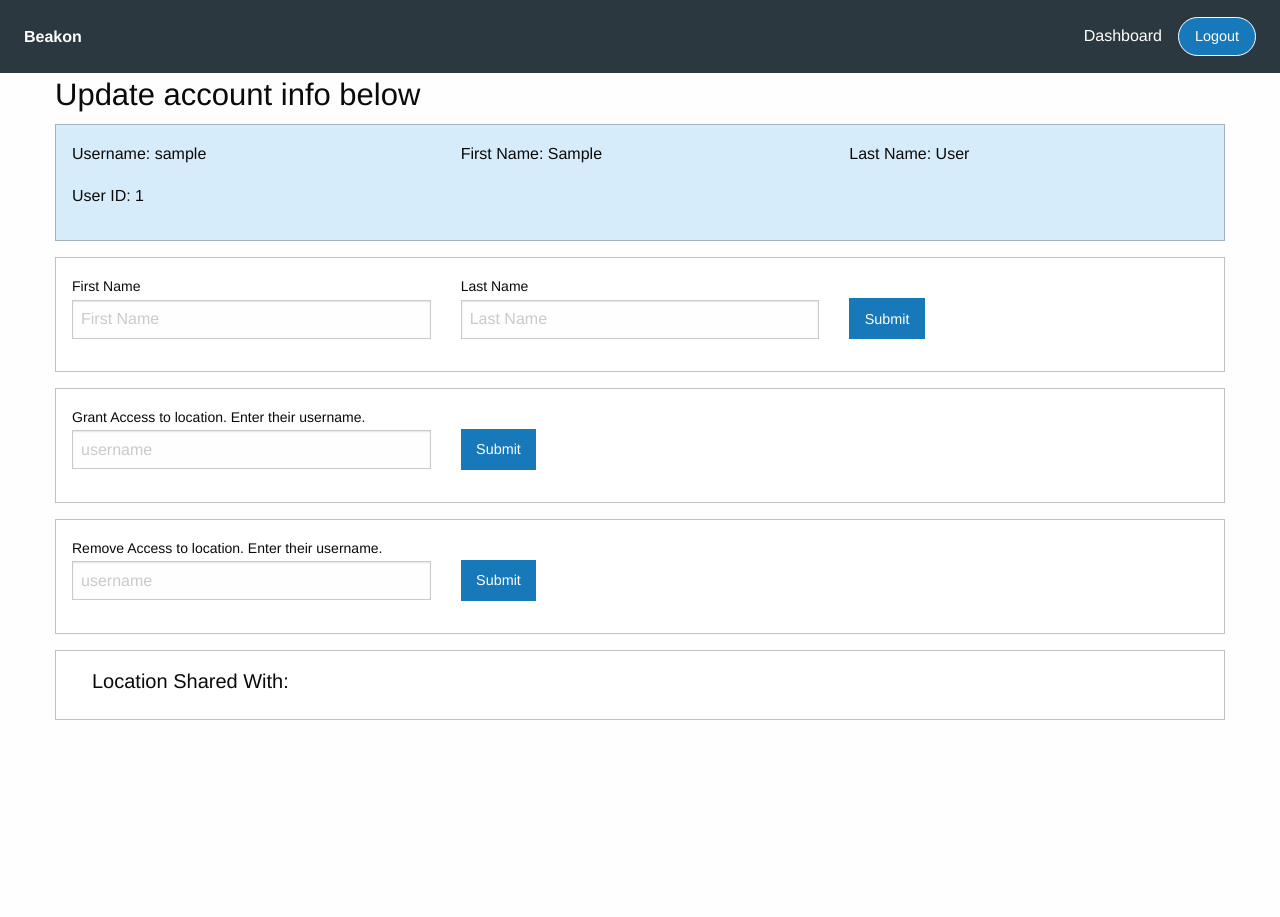
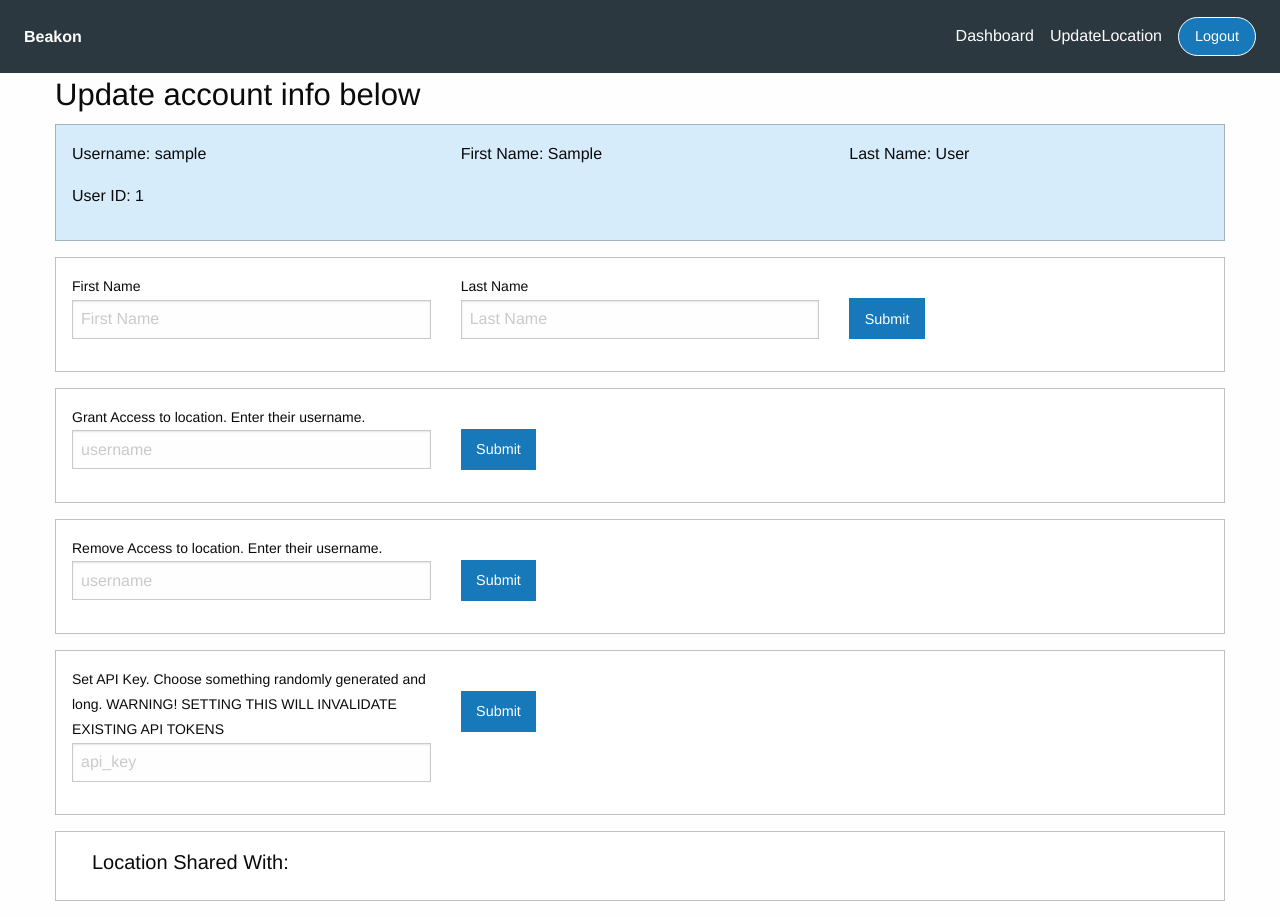
Before and after one commit to RealDudePerson/beakon, a Flask app: page /updateinfo in a window 1280 px wide. Before the commit the page ends 720 px from the top, so only its background shows below. Run offline with Flask 2, Linux system fonts and the light colour scheme; a user stored in the database is signed in; tables that the repository leaves empty hold one stand-in row (values such as "Sample post"); data that the repository does not hold is empty; parts of the project's set-up code (start-up, migrations or seed data) failed here and were passed over; some libraries are stand-ins or nearby versions.

Commit message:
-Fixed dashboard rendering -added api endpoint -fixed bugs -added requirements -added comments -added way more logging

```diff
--- a/webserver/app.py
+++ b/webserver/app.py
@@ -2,7 +2,7 @@ import logging
 import os
 import sys
 from logging.handlers import RotatingFileHandler
-from flask import Flask, render_template, request, redirect, session
+from flask import Flask, render_template, request, redirect, session, Response
 from models import UserModel,db,login,UserDataModel,LocationsModel,SharingPermissionModel
 from flask_login import login_required, current_user, login_user, logout_user
 from datetime import datetime
@@ -31,7 +31,6 @@ db.init_app(app)
 login.init_app(app)
 login.login_view = 'login'
 
-
 # App routes
 @app.route('/')
 def index():
@@ -39,6 +38,8 @@ def index():
         return redirect('/dashboard')
     return redirect('/login')
 
+# Login page
+# TODO: Possibly add some sort of spam prevention
 @app.route("/login", methods=['POST','GET'])
 def login():
     if current_user.is_authenticated:
@@ -47,46 +48,55 @@ def login():
         username = request.form['username']
         user = UserModel.query.filter_by(username = username).first()
         if user is not None and user.check_password(request.form['password']):
-            login_user(user)
+            login_user(user,remember=True)
+            app.logger.info('%s logged in successfully', username)
             return redirect('/dashboard')
     return render_template('login.html')
 
-
+# Default page for logged in users
 @app.route('/dashboard', methods=['POST','GET'])
 @login_required
 def dashboard():
     id = current_user.get_id()
+    username = current_user.get_username()
     userData = UserDataModel.query.filter_by(id=id).first()
     if userData is not None:
         fname = userData.get_fname()
         lname = userData.get_lname()
-        location = LocationsModel.query.filter_by(userid=id).order_by(LocationsModel.id.desc()).first()
-        sharing_permission = SharingPermissionModel.query.filter_by(shared_with_id=id).all()
-        sharing_permission_count = len(sharing_permission)
-        sharing_permission_list = []
-        for user in sharing_permission:
-            username = user.get_data_owner_username()
-            sharing_permission_list.append(username)
-        if location is not None:
-            lat = location.get_lat()
-            lon = location.get_lon()
-            timestamp = location.get_timestamp()
-            return render_template('dashboard.html',fname=fname,lname=lname,lat=lat,lon=lon,timestamp=timestamp,mapboxapi=app.config['MAPBOX_API_KEY'],sharing_permission_list=sharing_permission_list,sharing_permission_count=sharing_permission_count)
-        return render_template('dashboard.html',fname=fname,lname=lname)
     else:
-        return render_template('dashboard.html')
+        fname = ""
+        lname = ""
+    location = LocationsModel.query.filter_by(userid=id).order_by(LocationsModel.id.desc()).first()
+    sharing_permission = SharingPermissionModel.query.filter_by(shared_with_id=id).all()
+    sharing_permission_count = len(sharing_permission)
+    sharing_permission_list = []
+    for user in sharing_permission:
+        username = user.get_data_owner_username()
+        sharing_permission_list.append(username)
+    if location is not None:
+        lat = location.get_lat()
+        lon = location.get_lon()
+        timestamp = location.get_timestamp()
+        return render_template('dashboard.html',username=username,fname=fname,lname=lname,lat=lat,lon=lon,timestamp=timestamp,mapboxapi=app.config['MAPBOX_API_KEY'],sharing_permission_list=sharing_permission_list,sharing_permission_count=sharing_permission_count)
+    return render_template('dashboard.html',fname=fname,lname=lname,username=username)
 
+# Used for seeing userid
 @app.route('/checkid')
 @login_required
 def checkid():
     id = current_user.get_id()
     return(str(id))
 
+# Logout page
 @app.route('/logout')
 def logout():
     logout_user()
     return redirect('/login')
 
+# Registration page
+# TODO: set password requirements
+# TODO: return error messages in the request when passwords do not match
+# TODO: Possibly add some sort of spam prevention
 @app.route('/register', methods=['POST','GET'])
 def register():
     if app.config['REGISTRATION_ENABLED']:
@@ -104,11 +114,17 @@ def register():
             user.set_password(password)
             db.session.add(user)
             db.session.commit()
+            app.logger.info('%s registered successfully', username)
             return redirect('/login')
         return render_template('register.html')
     else:
+        if 'User-Agent' in request.headers:
+            app.logger.info('Registration page accessed: %s', request.headers['User-Agent'])
+        else:
+            app.logger.info('Registration page accessed by IP without user-agent.')
         return render_template('registration_closed.html')
 
+# Browser based location updater, uses javascript to ping browser for location
 @app.route('/recordlocation', methods=['POST','GET'])
 @login_required
 def record_location():
@@ -128,6 +144,60 @@ def record_location():
         return render_template('recordlocation.html')
     return render_template('recordlocation.html')
 
+# Used to set the API token
+@app.route('/api/updatetoken', methods=['POST','GET'])
+@login_required
+def update_token():
+    id = current_user.get_id()
+    username = UserModel.query.filter_by(id=id).first().get_username()
+    if request.method=='POST':
+        api_token = request.form['secret']
+        if api_token is not None:
+            user = UserModel.query.filter_by(id=id).first()
+            user.set_api_token(api_token)
+            db.session.add(user)
+            db.session.commit()
+            return redirect('/updateinfo')
+        else:
+            return("Error, api_token incorrect or not found.")
+    else:
+        return("Error, method is not post")
+
+# Api based location updater.
+# Use any app to update location with the following headers and data
+# headers:
+#   username: [username]
+#   secret: [API Key created from the 'account/updateinfo' page]
+#   Content-Type: application/json
+# body:
+#   {"lat":"33","lon":"133","acc":"3"}
+@app.route('/api/recordlocation', methods=["GET","POST"])
+def api_record_location():
+    status_code = Response(status=401)
+    if request.method == 'POST':
+        if request.headers['secret'] and request.headers['username']:
+            username = request.headers['username']
+            api_token = request.headers['secret']
+            user = UserModel.query.filter_by(username=username).first()
+            api_token_check = user.check_api_token(api_token)
+            if api_token_check == True:
+                request_data = request.get_json()
+                lat = request_data['lat']
+                lon = request_data['lon']
+                acc = request_data['acc']
+                location = LocationsModel()
+                location.set_lat(lat)
+                location.set_lon(lon)
+                location.set_acc(acc)
+                location.set_timestamp(datetime.now())
+                location.set_userid(user.get_id())
+                db.session.add(location)
+                db.session.commit()
+                status_code = Response(status=201)
+                app.logger.info('%s updated their API token.', username)
+                return status_code
+    return status_code
+
 #Page used to update personal info and add and remove location sharing permissions
 @app.route('/updateinfo', methods=['POST','GET'])
 @login_required
@@ -144,6 +214,7 @@ def update_info():
             userData.set_lname(lname)
             db.session.add(userData)
             db.session.commit()
+            app.logger.info('%s %s updated their name.', fname, lname)
         #if no record exists, create it
         else:
             userData = UserDataModel(id=id)
@@ -152,6 +223,7 @@ def update_info():
             userData.set_admin() #TODO: Make better way to set admin, likely first user is admin, and only admins can set other admins.
             db.session.add(userData)
             db.session.commit()
+            app.logger.info('%s %s set their name for the first time.', fname, lname)
     sharing_permission = SharingPermissionModel.query.filter_by(data_owner_id=id).all()
     sharing_permission_count = len(sharing_permission)
     sharing_permission_list = []
@@ -166,6 +238,8 @@ def update_info():
         lname = lname.get_lname()
     return render_template('update_info.html',username=username,sharing_permission_list=sharing_permission_list,sharing_permission_count=sharing_permission_count,fname=fname,lname=lname,id=id)
 
+
+#used for the logic for adding sharing permissions to a user
 @app.route('/updatepermissions/add', methods=['POST'])
 @login_required
 def add_permissions():
@@ -188,8 +262,10 @@ def add_permissions():
                     add_permission.set_shared_with_id(UserModel.query.filter_by(username=add_permission_username).first().get_id())
                     db.session.add(add_permission)
                     db.session.commit()
+                    app.logger.info('%s allowed %s to view their location.', username, add_permission_username)
     return redirect('/updateinfo')
 
+#used for the logic for removing sharing permissions to a user
 @app.route('/updatepermissions/remove', methods=['POST'])
 @login_required
 def remove_permissions():
@@ -199,8 +275,10 @@ def remove_permissions():
         remove_permission_username = request.form['remove_permission_username']
         delete_row = SharingPermissionModel.query.filter_by(data_owner_id=id,shared_with_username=remove_permission_username).delete(synchronize_session=False)
         db.session.commit()
+        app.logger.info('%s removed %s from viewing their location.', username, remove_permission_username)
     return redirect('/updateinfo')
 
+#Show the location of a single user on a map
 @app.route('/map/<map_username>')
 @login_required
 def map(map_username):
@@ -220,6 +298,7 @@ def map(map_username):
                 lat = location.get_lat()
                 lon = location.get_lon()
                 timestamp = location.get_timestamp()
+                app.logger.info('%s viewed %s\'s location.', username, map_user.get_username())
                 return render_template('map.html',fname=fname,lname=lname,lat=lat,lon=lon,timestamp=timestamp,mapboxapi=app.config['MAPBOX_API_KEY'])
             return render_template('map.html',fname=fname,lname=lname)
         else:
@@ -231,4 +310,4 @@ if __name__ == '__main__':
     @app.before_first_request
     def create_table():
         db.create_all()
-    app.run(debug=True,host='0.0.0.0',ssl_context='adhoc')
+    app.run()
--- a/webserver/templates/layout.html
+++ b/webserver/templates/layout.html
@@ -31,6 +31,7 @@
                     <ul class="menu simple vertical medium-horizontal">
                         {% block top_menu_buttons %}
                         <li><a href="{{url_for('dashboard')}}">Dashboard</a></li>
+                        <li><a href="{{url_for('record_location')}}">UpdateLocation</a></li>
                         <li><a href="{{ url_for('logout') }}"><button type="button" class="button topbar-responsive-button">Logout</a></button></li>
                         {% endblock %}
                     </ul>
--- a/webserver/templates/update_info.html
+++ b/webserver/templates/update_info.html
@@ -120,6 +120,36 @@
     </form>
     </div>
 </div>
+
+<div class="callout">
+  <form action="{{url_for('update_token')}}" method="POST" data-abide novalidate>
+      <div class="grid-x grid-margin-x">
+          <div class="cell">
+              <div data-abide-error class="alert callout" style="display: none;">
+                  <p><i class="fi-alert"></i> There are some errors in your form.</p>
+              </div>
+          </div>
+      </div>
+      <div class="grid-x grid-margin-x">
+      <div class="cell large-4 medium-6 small-12">
+          <label>Set API Key. Choose something randomly generated and long. WARNING! SETTING THIS WILL INVALIDATE EXISTING API TOKENS
+              <input type="text" placeholder="api_key" name="secret" required>
+              <span class="form-error">
+              Yo, you had better fill this out, it's required.
+              </span>
+          </label>
+      </div>
+      <div class="cell large-4 medium-6 small-12">
+          <br>
+          <fieldset class="cell medium-6">
+              <button class="button" type="submit" value="Submit">Submit</button>
+          </fieldset>
+      </div>
+  </form>
+  </div>
+</div>
+
+
 {% if sharing_permission_list != Null %}
         <div class="callout">
         <ul>
@@ -128,10 +158,8 @@
             <li>{{ sharing_permission_list[i]}}</li><br>
             {%endfor%}
         </ul>
-        {% endif %}
-
-
-  </div>
+{% endif %}
+</div>
 </div>
 </div>
 </div>
```
Also changed, not shown: requirements.txt (added, +13 -0 lines), webserver/models.py (+7 -0 lines), webserver/templates/dashboard.html (+17 -2 lines), 1 other file.
